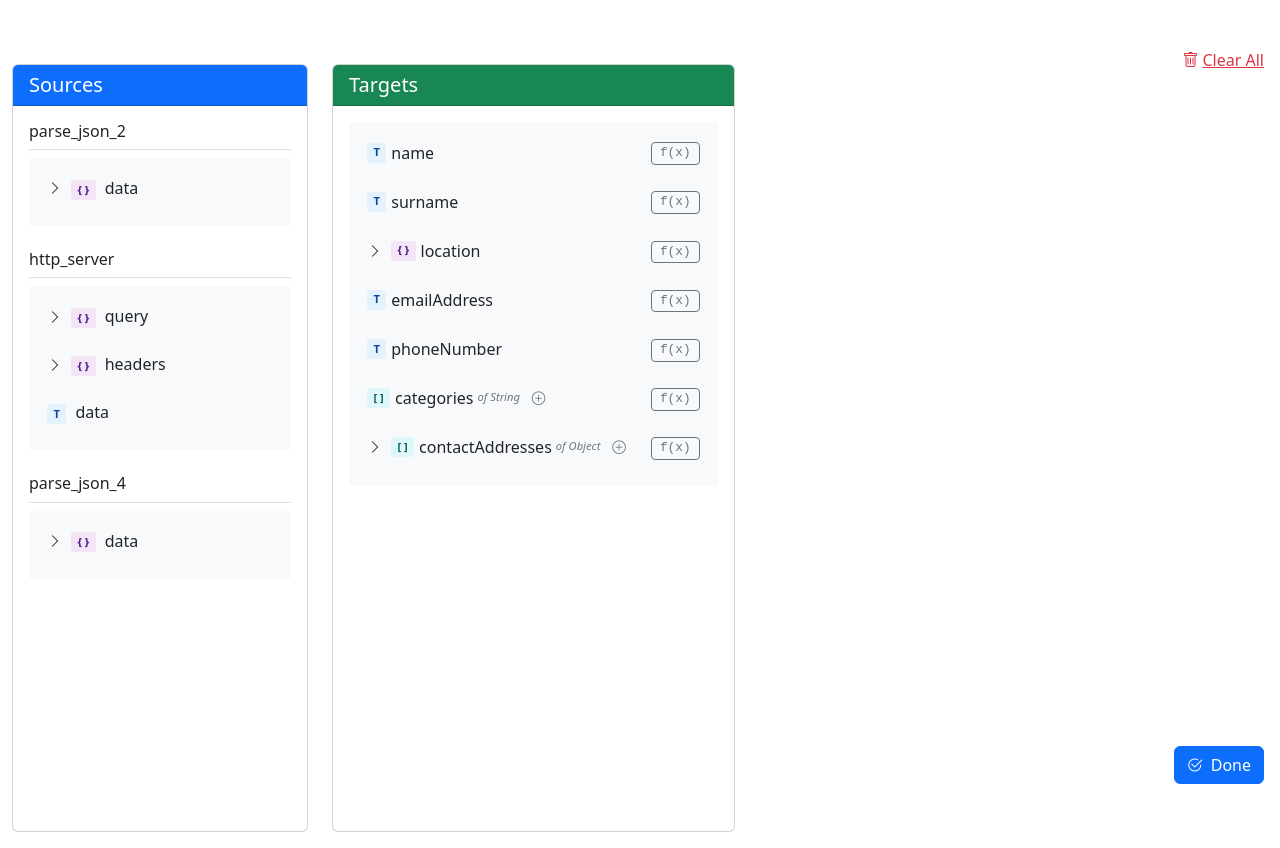
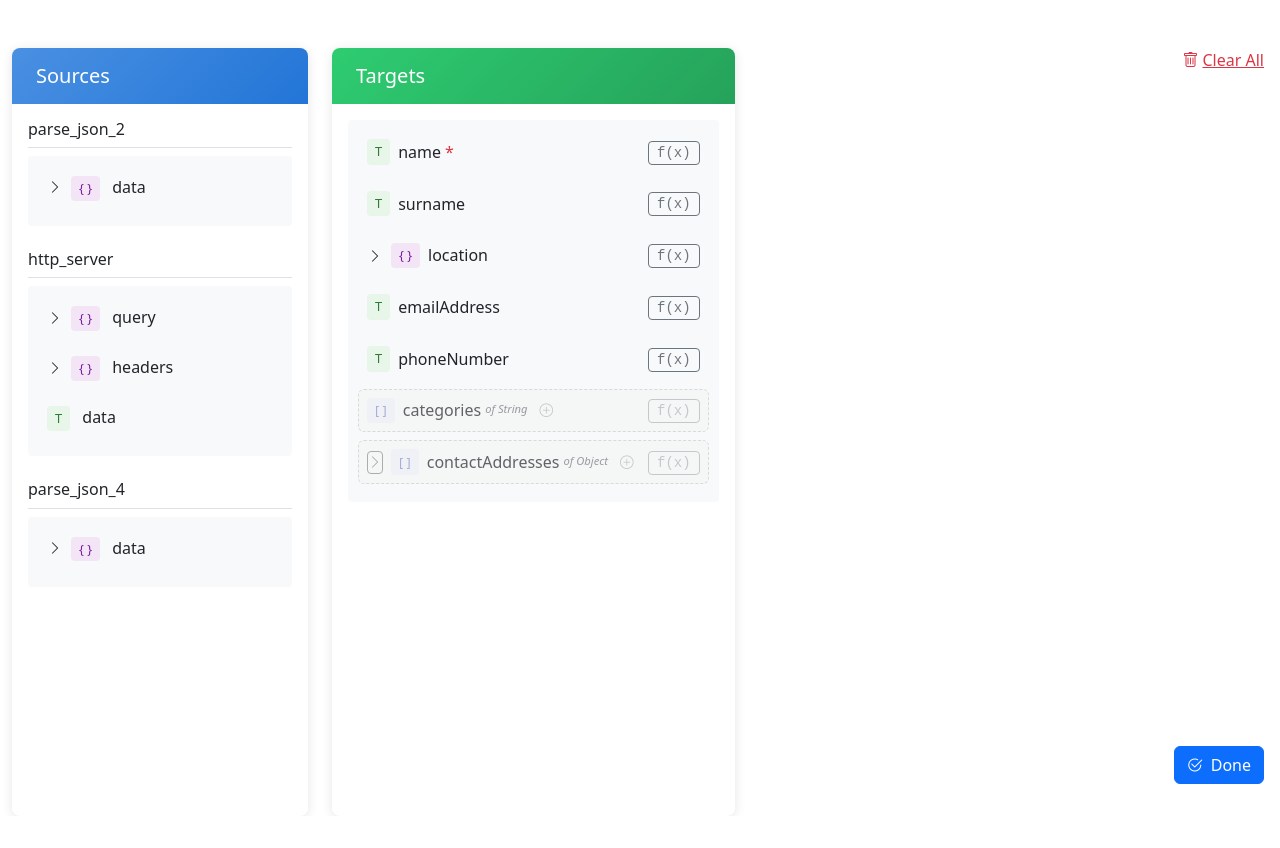
Before and after one commit to Utcrash/sandbox, an Angular app: page / in a window 1280 px wide. After the commit the page ends 816 px from the top, so only its background shows below. Built offline with nearby package versions, Linux system fonts and the light colour scheme.

Commit message:
Added required and disabled

```diff
--- a/src/app/app.component.html
+++ b/src/app/app.component.html
@@ -245,13 +245,16 @@
 <!-- Target item template -->
 <ng-template #targetItemTemplate let-item>
     <div class="drag-item" #targetItem [attr.data-id]="item._id" [class.mapped]="getMappedSources(item._id).length > 0"
-        [class.selected]="selectedTargetId === item._id">
+        [class.selected]="selectedTargetId === item._id"
+        [class.disabled]="isTargetDisabled(item) || isAnyParentDisabled(item._id)">
         <!-- Main target content with drop handlers -->
         <div class="p-2 mb-2 bg-light rounded d-flex align-items-center target-item-content"
-            (dragover)="onDragOver($event)" (drop)="onDrop($event, item)">
+            (dragover)="!isTargetDisabled(item) && onDragOver($event)" (drop)="onDrop($event, item)"
+            [class.disabled-content]="isTargetDisabled(item) || isAnyParentDisabled(item._id)">
             <button *ngIf="(item.type === 'Object' && item.objDef?.length) ||
                           (item.type === 'Array' && item.arrayItemDef?.objDef) ||
                           (item.arrayIndex !== undefined && item.objDef?.length)" class="btn btn-sm p-0 me-2"
+                [disabled]="isTargetDisabled(item) || isAnyParentDisabled(item._id)"
                 (click)="toggleObjectExpansion(item._id); $event.stopPropagation()">
                 <i class="bi" [ngClass]="isObjectExpanded(item._id) ? 'bi-chevron-down' : 'bi-chevron-right'"></i>
             </button>
@@ -263,13 +266,16 @@
                         <span *ngIf="!getTypeDisplay(item.type).isIcon">{{ getTypeDisplay(item.type).display }}</span>
                     </span>
                     {{ item.dataPath }}
+                    <span *ngIf="isFieldMandatory(item)" class="text-danger ms-1" title="Mandatory field">*</span>
                     <span *ngIf="item.type === 'Array'" class="array-type-badge">
                         of {{ item.arrayItemType }}
-                        <button class="btn btn-sm btn-link p-0 ms-2" (click)="createArrayItem(item, $event)"
-                            title="Create array item">
+                        <button class="btn btn-sm btn-link p-0 ms-2"
+                            [disabled]="isTargetDisabled(item) || isAnyParentDisabled(item._id)"
+                            (click)="createArrayItem(item, $event)" title="Create array item">
                             <i class="bi bi-plus-circle"></i>
                         </button>
                         <button *ngIf="hasArrayItems(item)" class="btn btn-sm btn-link p-0 ms-1"
+                            [disabled]="isTargetDisabled(item) || isAnyParentDisabled(item._id)"
                             (click)="removeLastArrayItem(item, $event)" title="Remove last array item">
                             <i class="bi bi-dash-circle"></i>
                         </button>
@@ -282,6 +288,7 @@
             </div>
             <div>
                 <button class="btn btn-sm btn-outline-secondary function-btn"
+                    [disabled]="isTargetDisabled(item) || isAnyParentDisabled(item._id)"
                     (click)="toggleTarget(item._id); $event.stopPropagation()"
                     [class.active]="selectedTargetId === item._id">
                     f(x)
--- a/src/app/app.component.scss
+++ b/src/app/app.component.scss
@@ -1,3 +1,11 @@
+// Variables
+$primary-color: #4a90e2;
+$success-color: #2ecc71;
+$dark-color: #2c3e50;
+$light-gray: #f8f9fa;
+$border-radius: 8px;
+$transition-speed: 0.2s;
+
 .source-list,
 .target-list {
   min-height: 60px;
@@ -9,15 +17,44 @@
 .drag-item {
   cursor: pointer;
   user-select: none;
+  margin-bottom: 0.5rem;
+  transition: all $transition-speed ease;
 
   &.mapped {
     background-color: #e8f5e9;
-    border-left: 3px solid #4caf50;
+    border-left: 3px solid $primary-color;
   }
 
   &.selected {
-    border: 2px solid #0d6efd;
-    background-color: rgba(13, 110, 253, 0.05);
+    background-color: rgba($primary-color, 0.1);
+    border-radius: $border-radius;
+  }
+
+  &.disabled {
+    cursor: not-allowed;
+    opacity: 0.7;
+
+    .target-item-content {
+      background-color: #f5f5f5 !important;
+      border: 1px dashed #ccc;
+    }
+
+    .type-badge {
+      opacity: 0.6;
+    }
+
+    .btn {
+      opacity: 0.5;
+      cursor: not-allowed;
+
+      &:disabled {
+        pointer-events: none;
+      }
+    }
+
+    .mapping-pill {
+      opacity: 0.5;
+    }
   }
 
   .type-badge {
@@ -40,41 +77,251 @@
 }
 
 // Item-specific hover effects
-.source-item-content {
-  transition: background-color 0.2s ease, transform 0.1s ease;
+.source-item-content,
+.target-item-content {
+  border-radius: $border-radius;
+  transition: all $transition-speed ease;
+  border: 1px solid transparent;
 
   &:hover {
-    background-color: #e9ecef !important;
-    transform: translateY(-1px);
-    box-shadow: 0 2px 5px rgba(0, 0, 0, 0.1);
-    cursor: grab;
-  }
-
-  &:active {
-    cursor: grabbing;
+    background-color: darken($light-gray, 3%) !important;
+    border-color: rgba($primary-color, 0.2);
   }
 }
 
-.target-item-content {
-  transition: background-color 0.2s ease, border 0.2s ease;
-
-  &:hover {
-    background-color: #e9ecef !important;
-    border: 1px dashed #6c757d;
-  }
-}
-
-// Make hover active only for immediate children in nested structure
 .nested-properties {
   .source-item-content,
   .target-item-content {
     &:hover {
       background-color: #e9ecef !important;
-      transform: none;
-      box-shadow: none;
-      border: none;
       border-left: 2px solid #0d6efd;
     }
+  }
+}
+
+.code-view {
+  min-height: 150px;
+  max-height: none;
+  height: 100%;
+  font-family: "Monaco", "Menlo", "Ubuntu Mono", monospace;
+  font-size: 0.9rem;
+  line-height: 1.5;
+  background-color: #282c34;
+  color: #abb2bf;
+  border: none;
+  resize: vertical;
+  white-space: pre;
+  padding: 0.75rem;
+  border-radius: $border-radius;
+  border-color: rgba(0, 0, 0, 0.1);
+  transition: all $transition-speed ease;
+
+  &:focus {
+    outline: none;
+    border-color: $primary-color;
+    box-shadow: 0 0 0 0.2rem rgba($primary-color, 0.25);
+  }
+}
+
+.connection-lines {
+  position: absolute;
+  top: 0;
+  left: 0;
+  width: 100%;
+  height: 100%;
+  pointer-events: none;
+  z-index: 1;
+
+  line {
+    stroke: rgba($primary-color, 0.4);
+    stroke-width: 1.5;
+    transition: all $transition-speed ease;
+
+    &.active {
+      stroke: $primary-color;
+      stroke-width: 2;
+    }
+  }
+}
+
+.type-badge {
+  padding: 0.2rem 0.5rem;
+  border-radius: 4px;
+  font-size: 0.8rem;
+  margin-right: 0.5rem;
+  font-weight: 500;
+
+  &.type-string {
+    background-color: #e8f5e9;
+    color: #2e7d32;
+  }
+  &.type-number {
+    background-color: #e3f2fd;
+    color: #1565c0;
+  }
+  &.type-boolean {
+    background-color: #fff3e0;
+    color: #f57c00;
+  }
+  &.type-object {
+    background-color: #f3e5f5;
+    color: #7b1fa2;
+  }
+  &.type-array {
+    background-color: #e8eaf6;
+    color: #3949ab;
+  }
+}
+
+.mapping-pill {
+  display: inline-flex;
+  align-items: center;
+  padding: 0.2rem 0.5rem;
+  background-color: rgba($primary-color, 0.1);
+  border-radius: 12px;
+  font-size: 0.8rem;
+  margin-right: 0.5rem;
+  color: $primary-color;
+  white-space: nowrap;
+  max-width: 200px;
+  overflow: hidden;
+  text-overflow: ellipsis;
+  transition: all $transition-speed ease;
+
+  i {
+    cursor: pointer;
+    opacity: 0.7;
+    transition: opacity $transition-speed ease;
+
+    &:hover {
+      opacity: 1;
+    }
+  }
+}
+
+.card {
+  border: none;
+  box-shadow: 0 2px 12px rgba(0, 0, 0, 0.1);
+  border-radius: $border-radius;
+  transition: all $transition-speed ease;
+
+  &:hover {
+    box-shadow: 0 4px 15px rgba(0, 0, 0, 0.15);
+  }
+
+  .card-header {
+    border-bottom: none;
+    border-radius: $border-radius $border-radius 0 0;
+    padding: 1rem 1.5rem;
+
+    &.bg-primary {
+      background: linear-gradient(
+        135deg,
+        $primary-color,
+        darken($primary-color, 10%)
+      ) !important;
+    }
+
+    &.bg-success {
+      background: linear-gradient(
+        135deg,
+        $success-color,
+        darken($success-color, 10%)
+      ) !important;
+    }
+
+    &.bg-dark {
+      background: linear-gradient(
+        135deg,
+        $dark-color,
+        darken($dark-color, 10%)
+      ) !important;
+    }
+  }
+}
+
+.function-btn {
+  padding: 0.25rem 0.75rem;
+  font-size: 0.875rem;
+  border-radius: 4px;
+  transition: all $transition-speed ease;
+  font-family: "Fira Code", monospace;
+  font-weight: 500;
+
+  &.active {
+    background-color: $dark-color;
+    color: white;
+    border-color: $dark-color;
+  }
+}
+
+// Scrollbars
+::-webkit-scrollbar {
+  width: 8px;
+  height: 8px;
+}
+
+::-webkit-scrollbar-track {
+  background: $light-gray;
+  border-radius: 4px;
+}
+
+::-webkit-scrollbar-thumb {
+  background: rgba(0, 0, 0, 0.2);
+  border-radius: 4px;
+
+  &:hover {
+    background: rgba(0, 0, 0, 0.3);
+  }
+}
+
+// Layout
+.row {
+  height: calc(100vh - 2rem);
+}
+
+.col-md-3,
+.col-md-4,
+.col-md-5 {
+  height: 100%;
+
+  > .card {
+    height: 100%;
+    display: flex;
+    flex-direction: column;
+
+    > .card-body {
+      flex: 1;
+      overflow-y: auto;
+    }
+  }
+}
+
+.nested-properties {
+  padding-left: 1.5rem;
+  border-left: 1px dashed rgba(0, 0, 0, 0.1);
+  margin-left: 15px;
+}
+
+.array-item-header {
+  font-size: 0.8rem;
+  color: rgba(0, 0, 0, 0.5);
+  margin-bottom: 0.5rem;
+  font-weight: 500;
+}
+
+.conditional-mapping {
+  .condition-block {
+    background-color: $light-gray;
+    padding: 1rem;
+    border-radius: $border-radius;
+    margin-bottom: 1rem;
+  }
+
+  .condition-header {
+    font-weight: 500;
+    color: $dark-color;
+    margin-bottom: 0.5rem;
   }
 }
 
@@ -119,26 +366,6 @@
   transition: transform 250ms cubic-bezier(0, 0, 0.2, 1);
 }
 
-.code-view {
-  min-height: 150px;
-  max-height: none;
-  height: 100%;
-  font-family: monospace;
-  font-size: 14px;
-  background-color: #282c34;
-  color: #abb2bf;
-  border: none;
-  resize: vertical;
-  white-space: pre;
-  padding: 1rem;
-
-  &:focus {
-    outline: none;
-    box-shadow: none;
-    border: 1px solid #0d6efd;
-  }
-}
-
 .badge.bg-info {
   background-color: rgba(0, 0, 0, 0.05) !important;
   color: #495057;
@@ -159,121 +386,6 @@
   overflow: hidden;
   text-overflow: ellipsis;
   margin-top: 2px;
-}
-
-.connection-lines {
-  position: absolute;
-  top: 0;
-  left: 0;
-  width: 100%;
-  height: 100%;
-  pointer-events: none;
-  z-index: 10;
-  overflow: visible;
-}
-
-.connection-line {
-  stroke: #adb5bd;
-  stroke-width: 1.5;
-  stroke-dasharray: 4;
-
-  &.active {
-    stroke: #0d6efd;
-    stroke-width: 2;
-    stroke-dasharray: none;
-  }
-}
-
-.container-fluid {
-  position: relative;
-  min-height: 100vh;
-  height: 100vh;
-  padding-top: 1rem;
-  padding-bottom: 1rem;
-}
-
-.nested-properties {
-  border-left: 2px solid #dee2e6;
-  padding-left: 15px;
-  margin-left: 15px;
-  position: relative;
-  z-index: 0;
-}
-
-.type-badge {
-  display: inline-block;
-  font-size: 0.7rem;
-  padding: 0.1rem 0.4rem;
-  border-radius: 3px;
-  margin-right: 5px;
-  font-weight: bold;
-
-  &.type-string {
-    background-color: #e3f2fd;
-    color: #0d47a1;
-  }
-
-  &.type-number {
-    background-color: #e8f5e9;
-    color: #1b5e20;
-  }
-
-  &.type-boolean {
-    background-color: #fff3e0;
-    color: #e65100;
-  }
-
-  &.type-object {
-    background-color: #f3e5f5;
-    color: #4a148c;
-  }
-
-  &.type-array {
-    background-color: #e8eaf6;
-    color: #1a237e;
-  }
-}
-
-.drag-item {
-  margin-bottom: 5px;
-
-  .drag-item {
-    margin-bottom: 5px;
-
-    &:last-child {
-      margin-bottom: 0;
-    }
-  }
-}
-
-.mapping-pill {
-  display: inline-flex;
-  align-items: center;
-  font-size: 0.75rem;
-  padding: 2px 8px;
-  margin: 0 2px;
-  border-radius: 12px;
-  background-color: rgba(0, 0, 0, 0.05);
-  color: #495057;
-  white-space: nowrap;
-  max-width: 200px;
-  overflow: hidden;
-  text-overflow: ellipsis;
-
-  &:hover {
-    background-color: rgba(0, 0, 0, 0.08);
-  }
-
-  .bi-x-circle {
-    cursor: pointer;
-    opacity: 0.6;
-    font-size: 0.8rem;
-
-    &:hover {
-      opacity: 1;
-      color: #dc3545;
-    }
-  }
 }
 
 .array-mapping-info {
@@ -324,22 +436,6 @@
   border-radius: 4px;
   padding: 8px;
   margin-top: 8px;
-}
-
-.array-item-header {
-  font-size: 0.8rem;
-  font-weight: bold;
-  color: #6c757d;
-  margin-bottom: 8px;
-  border-bottom: 1px dashed #dee2e6;
-  padding-bottom: 4px;
-}
-
-.type-badge {
-  &.type-array {
-    background-color: #e0f7fa;
-    color: #006064;
-  }
 }
 
 .mapping-list {
@@ -454,16 +550,40 @@
   }
 }
 
-.function-btn {
-  font-family: "Fira Code", monospace; // Or any monospace font
-  font-size: 0.8rem;
-  padding: 0.25rem 0.5rem;
-  line-height: 1;
-  font-weight: 500;
+// Tooltips
+[title] {
+  position: relative;
+  cursor: help;
+}
 
-  &.active {
-    background-color: #0d6efd;
-    color: white;
-    border-color: #0d6efd;
+// Animations
+@keyframes fadeIn {
+  from {
+    opacity: 0;
+  }
+  to {
+    opacity: 1;
   }
 }
+
+.fade-in {
+  animation: fadeIn $transition-speed ease;
+}
+
+@keyframes dash {
+  to {
+    stroke-dashoffset: -1000;
+  }
+}
+
+@keyframes gradientShift {
+  0% {
+    background-position: 0% 50%;
+  }
+  50% {
+    background-position: 100% 50%;
+  }
+  100% {
+    background-position: 0% 50%;
+  }
+}
--- a/src/app/app.component.ts
+++ b/src/app/app.component.ts
@@ -387,6 +387,12 @@ export class AppComponent implements AfterViewInit, OnInit {
 
     onDrop(event: DragEvent, targetItem: any) {
         event.preventDefault();
+
+        // Check if target is disabled
+        if (this.isTargetDisabled(targetItem)) {
+            return;
+        }
+
         const data = event.dataTransfer?.getData('text');
         if (!data) return;
 
@@ -637,6 +643,11 @@ export class AppComponent implements AfterViewInit, OnInit {
     }
 
     activateTarget(targetId, event: MouseEvent) {
+        // Check if target is disabled
+        if (this.isTargetDisabled(targetId)) {
+            return;
+        }
+
         console.log('activateTarget called for:', targetId);
         // Only activate if we're not clicking on the expand/collapse button
         if (!(event.target as HTMLElement).closest('.btn-expand') &&
@@ -920,6 +931,11 @@ export class AppComponent implements AfterViewInit, OnInit {
     removeMapping(sourceId, targetId, event: Event | null) {
         if (event) {
             event.stopPropagation();
+        }
+
+        // Check if target is disabled
+        if (this.isTargetDisabled(targetId)) {
+            return;
         }
 
         // Remove the mapping
@@ -1831,4 +1847,39 @@ export class AppComponent implements AfterViewInit, OnInit {
 
         return findInSources(this.sources);
     }
+
+    // Add this method to check if a target is disabled
+    isTargetDisabled(target): boolean {
+        // For now, return false. This can be modified based on future requirements
+
+        return target.type === 'Array';
+    }
+
+    // Add helper method to check if any parent is disabled
+    isAnyParentDisabled(item): boolean {
+        const target = this.findTargetById(item._id);
+        if (!target) return false;
+
+        // Check if it's an array item
+        if (target.arrayIndex !== undefined) {
+            const parentArray = this.findParentArray(target);
+            if (parentArray && this.isTargetDisabled(parentArray._id)) {
+                return true;
+            }
+        }
+
+        // Check object parent
+        const parent = this.findParentField(target);
+        if (parent) {
+            return this.isTargetDisabled(parent._id) || this.isAnyParentDisabled(parent._id);
+        }
+
+        return false;
+    }
+
+    // Add this method to check if a field is mandatory
+    isFieldMandatory(target): boolean {
+        // For now, return false. This can be modified based on future requirements
+        return target.dataPath === 'name';
+    }
 }
```
